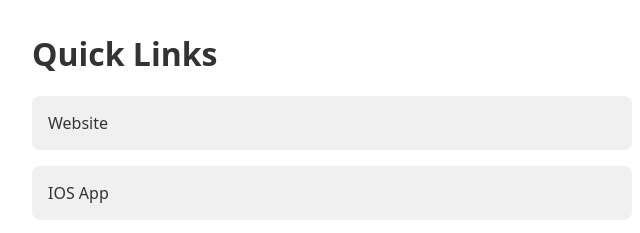
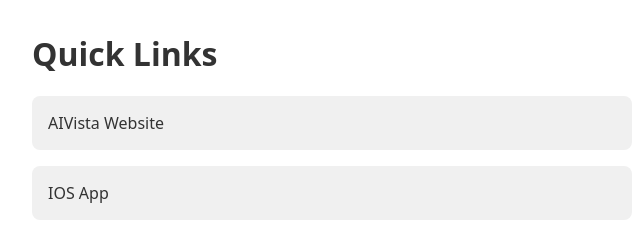
Before and after one commit to murshidmalik/multilink, a plain HTML site: page index.html in a window 1280 px wide. Shown: the top 233 px of the page, 308-948 px from the left. Drawn offline with Linux system fonts and the light colour scheme.

Commit message:
index.html

```diff
--- a/index.html
+++ b/index.html
@@ -8,7 +8,7 @@
     <h1 style="color: #333;">Quick Links</h1>
     <ul style="list-style: none; padding: 0;">
         <li style="margin: 1rem 0;">
-            <a href="https:aivista.io" style="display: block; padding: 1rem; background: #f0f0f0; color: #333; text-decoration: none; border-radius: 8px;"> Website </a>
+            <a href="https:aivista.io" style="display: block; padding: 1rem; background: #f0f0f0; color: #333; text-decoration: none; border-radius: 8px;">AIVista Website </a>
         </li>
         <li style="margin: 1rem 0;">
             <a href="https://apps.apple.com/ae/app/ai-vista/id6499196094" style="display: block; padding: 1rem; background: #f0f0f0; color: #333; text-decoration: none; border-radius: 8px;">IOS App</a>
```
